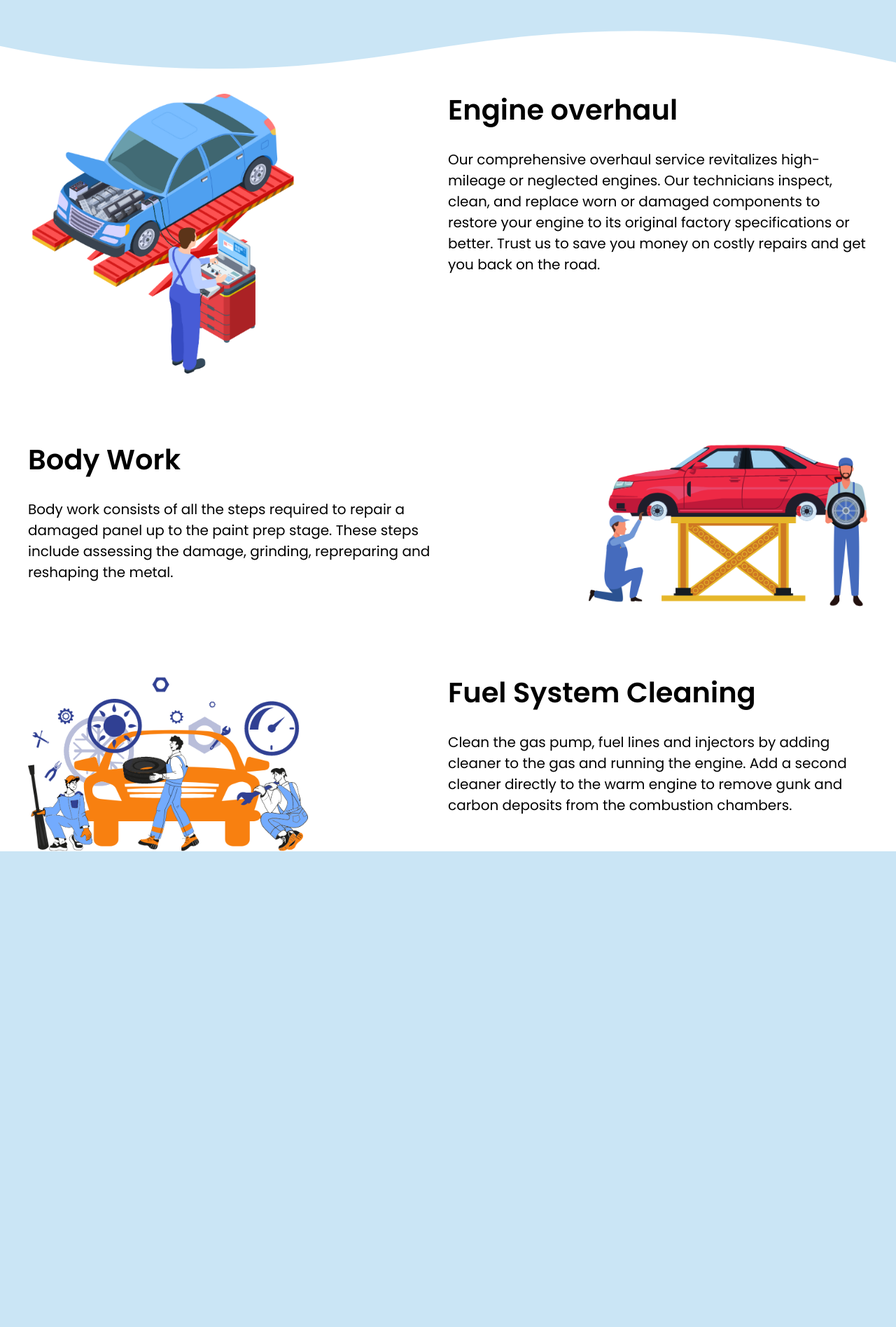
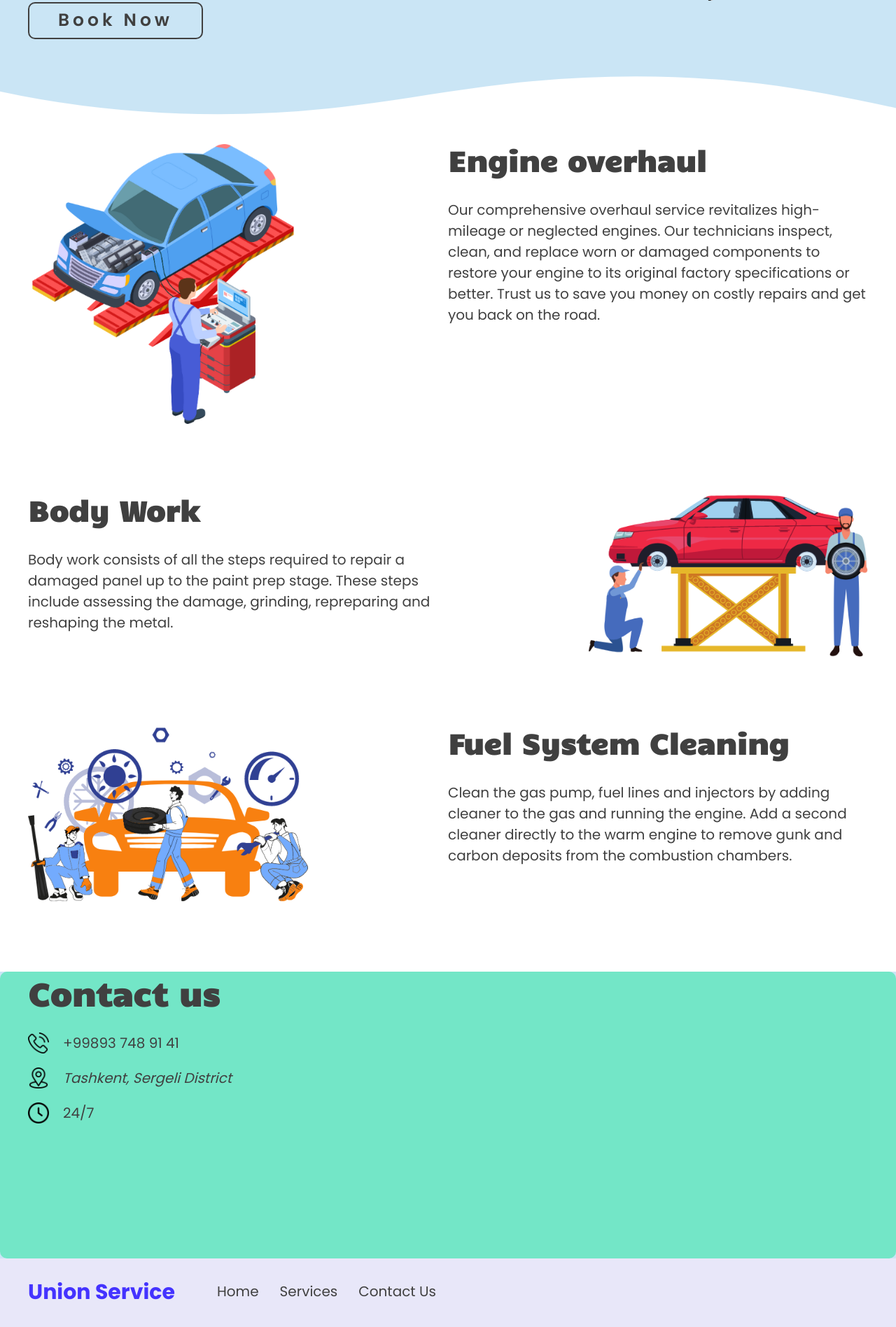
Before and after one commit to Mirjalol49/Union-Service, a plain HTML site: page index.html in a window 1280 px wide. Shown: the part 517-2414 px from the top of the page at 70% size. Before the commit the page ends 1734 px from the top, so only its background shows below. Drawn offline with nearby package versions, Linux system fonts and the light colour scheme.

Commit message:
Desktop version is fully done

```diff
--- a/css/main.css
+++ b/css/main.css
@@ -1,49 +1,76 @@
 /* poppins-regular - latin */
+
 @font-face {
-    font-display: swap; /* Check https://developer.mozilla.org/en-US/docs/Web/CSS/@font-face/font-display for other options. */
+  font-display: swap;
+  /* Check https://developer.mozilla.org/en-US/docs/Web/CSS/@font-face/font-display for other options. */
   font-family: 'Poppins';
   font-style: normal;
   font-weight: 400;
-    src: url('../fonts/poppins-v20-latin-regular.woff2') format('woff2'), /* Chrome 36+, Opera 23+, Firefox 39+ */
-    url('../fonts/poppins-v20-latin-regular.woff') format('woff'); /* Chrome 5+, Firefox 3.6+, IE 9+, Safari 5.1+ */
+  src: url('../fonts/poppins-v20-latin-regular.woff2') format('woff2'),
+  url('../fonts/poppins-v20-latin-regular.woff') format('woff');
+  /* Chrome 5+, Firefox 3.6+, IE 9+, Safari 5.1+ */
 }
+
 /* poppins-600 - latin */
+
 @font-face {
-    font-display: swap; /* Check https://developer.mozilla.org/en-US/docs/Web/CSS/@font-face/font-display for other options. */
+  font-display: swap;
+  /* Check https://developer.mozilla.org/en-US/docs/Web/CSS/@font-face/font-display for other options. */
   font-family: 'Poppins';
   font-style: normal;
   font-weight: 600;
-    src: url('../fonts/poppins-v20-latin-600.woff2') format('woff2'), /* Chrome 36+, Opera 23+, Firefox 39+ */
-    url('../fonts/poppins-v20-latin-600.woff') format('woff'); /* Chrome 5+, Firefox 3.6+, IE 9+, Safari 5.1+ */
+  src: url('../fonts/poppins-v20-latin-600.woff2') format('woff2'),
+  url('../fonts/poppins-v20-latin-600.woff') format('woff');
+  /* Chrome 5+, Firefox 3.6+, IE 9+, Safari 5.1+ */
 }
+
 /* poppins-700 - latin */
+
 @font-face {
-    font-display: swap; /* Check https://developer.mozilla.org/en-US/docs/Web/CSS/@font-face/font-display for other options. */
+  font-display: swap;
+  /* Check https://developer.mozilla.org/en-US/docs/Web/CSS/@font-face/font-display for other options. */
   font-family: 'Poppins';
   font-style: normal;
   font-weight: 700;
-    src: url('../fonts/poppins-v20-latin-700.woff2') format('woff2'), /* Chrome 36+, Opera 23+, Firefox 39+ */
-    url('../fonts/poppins-v20-latin-700.woff') format('woff'); /* Chrome 5+, Firefox 3.6+, IE 9+, Safari 5.1+ */
+  src: url('../fonts/poppins-v20-latin-700.woff2') format('woff2'),
+  url('../fonts/poppins-v20-latin-700.woff') format('woff');
+  /* Chrome 5+, Firefox 3.6+, IE 9+, Safari 5.1+ */
 }
-*{
+
+/* candal-regular - latin */
+@font-face {
+  font-display: swap; /* Check https://developer.mozilla.org/en-US/docs/Web/CSS/@font-face/font-display for other options. */
+  font-family: 'Candal';
+  font-style: normal;
+  font-weight: 400;
+  src: url('../fonts/candal-v15-latin-regular.woff2') format('woff2'), /* Chrome 36+, Opera 23+, Firefox 39+ */
+  url('../fonts/candal-v15-latin-regular.woff') format('woff'); /* Chrome 5+, Firefox 3.6+, IE 9+, Safari 5.1+ */
+}
+
+* {
   box-sizing: border-box;
 }
+
 /* GENERAL */
+
 *,
 *::before,
-*::after{
+*::after {
   box-sizing: inherit;
 }
-html{
+
+html {
   height: 100%;
   box-sizing: border-box;
   scroll-behavior: smooth;
 }
-img{
+
+img {
   display: block;
   height: auto;
 }
-body{
+
+body {
   display: flex;
   flex-direction: column;
   height: 100%;
@@ -51,10 +78,10 @@ body{
   padding: 0;
   font-family: "Poppins", "Arial", sans-serif;
   background-color: #CAE5F5;
-
 }
 
 /* VISUALLY-HIDDEN */
+
 .visually-hidden {
   position: absolute;
   width: 1px;
@@ -69,7 +96,8 @@ body{
 }
 
 /* CONTAINER */
-.container{
+
+.container {
   max-width: 1240px;
   margin-right: auto;
   margin-left: auto;
@@ -78,7 +106,8 @@ body{
 }
 
 /* STICKY-FOOTER */
-.site-main{
+
+.site-main {
   flex-grow: 1;
 }
 
@@ -88,6 +117,7 @@ body{
   margin-top: 30px;
   margin-bottom: 80px;
 }
+
 .site-header__box {
   display: flex;
   align-items: center;
@@ -106,8 +136,6 @@ body{
   align-items: center;
   margin: 0;
   list-style: none;
-
-
 }
 
 .site-header__item:not(:last-child) {
@@ -119,17 +147,16 @@ body{
   text-decoration: none;
   font-weight: 600;
   font-size: 20px;
-    color: #0A0C10;
+  color: #404040;
   background-color: #fff;
   padding: 5px;
   border-radius: 10px;
   border: 2.5px solid transparent;
+  transition: 0.3s ease-in-out;
+}
 
-    transition: 0.3s ease-in-out;
-
-}
 .site-header__link:hover {
-    border: 2.5px solid #000;
+  border: 2.5px solid #404040
 }
 
 .site-header__link:active {
@@ -137,6 +164,7 @@ body{
 }
 
 /* scroll bar */
+
 body::-webkit-scrollbar {
   width: 15px;
   height: 5px;
@@ -157,6 +185,7 @@ body::-webkit-scrollbar-thumb:hover {
 }
 
 /* top progress */
+
 #progress {
   position: fixed;
   bottom: 20px;
@@ -168,8 +197,9 @@ body::-webkit-scrollbar-thumb:hover {
   border-radius: 50%;
   box-shadow: 0 0 10px rgba(0, 0, 0, 0.2);
   cursor: pointer;
+  z-index: 1;
+}
 
-}
 #progress-value {
   display: block;
   height: calc(100% - 15px);
@@ -180,7 +210,6 @@ body::-webkit-scrollbar-thumb:hover {
   place-items: center;
   font-size: 35px;
   color: #001a2e;
-
 }
 
 /* HEADER STYLE END  */
@@ -188,6 +217,7 @@ body::-webkit-scrollbar-thumb:hover {
 /* MAIN STYLE START  */
 
 /* HERO SECTION STYLE START */
+
 .hero-section {
   background-color: #CAE5F5;
 }
@@ -203,17 +233,20 @@ body::-webkit-scrollbar-thumb:hover {
 }
 
 .hero-section__title {
+  font-family: 'Candal', Arial, Helvetica, sans-serif;
   margin-top: 0;
   margin-bottom: 25px;
   font-size: 45px;
-    color: #0A0C10;
+  color: #404040;
+  line-height: 1.3;
+  letter-spacing: 3px;
 }
 
 .hero-section__info {
   margin-top: 0;
   margin-bottom: 25px;
   max-width: 500px;
-    color: #0A0C10;
+  color: #404040;
   line-height: 1.5;
   font-weight: 400;
   font-size: 20px;
@@ -232,11 +265,12 @@ body::-webkit-scrollbar-thumb:hover {
   letter-spacing: 5px;
   border: 2px solid transparent;
   border-radius: 10px;
-    border-color: #000;
-    color: #000;
+  border-color:#404040;
+  color: #404040;
   background: transparent;
   font-weight: 600;
   transition: 0.3s ease-in-out;
+  text-decoration: none;
 }
 
 .hero-section__btn:hover {
@@ -252,7 +286,7 @@ body::-webkit-scrollbar-thumb:hover {
 
 .custom-shape-divider-top-1682578537 {
   position: absolute;
-    top: 560px;
+  top: 625px;
   left: 0;
   bottom: 0;
   width: 100%;
@@ -278,6 +312,7 @@ body::-webkit-scrollbar-thumb:hover {
 /* HERO SECTION STYLE END */
 
 /* SERVICE SECTION STYLE START */
+
 .service-section {
   margin-top: 150px;
   background-color: #ffffff;
@@ -287,19 +322,24 @@ body::-webkit-scrollbar-thumb:hover {
   display: flex;
   justify-content: space-between;
 }
+
 .serivice-section__textbox {
   width: 600px;
 }
+
 .service-section__title {
+  font-family: 'Candal', Arial, Helvetica, sans-serif;
   margin-top: 0;
   font-weight: 600;
   font-size: 40px;
+  color: #404040;
 }
 
 .service-section__info {
   margin: 0;
   line-height: 1.5;
   font-size: 20px;
+  color: #404040;
 }
 
 /* SERVICE SECTION STYLE END */
@@ -309,6 +349,7 @@ body::-webkit-scrollbar-thumb:hover {
 .bodywork-section {
   padding-top: 100px;
   background-color: #fff;
+
 }
 
 .bodywork-section__box {
@@ -321,16 +362,20 @@ body::-webkit-scrollbar-thumb:hover {
 }
 
 .bodywork-section__title {
+  font-family: 'Candal', Arial, Helvetica, sans-serif;
   margin-top: 0;
   font-weight: 600;
   font-size: 40px;
+  color: #404040;
 }
 
 .bodywork-section__info {
   margin: 0;
   line-height: 1.5;
   font-size: 20px;
+  color: #404040;
 }
+
 /* BODYWORK SECTION STYLE END */
 
 /* FUEL SYSYTEM SECTION STYLE START */
@@ -338,6 +383,7 @@ body::-webkit-scrollbar-thumb:hover {
 .fuel-system-section {
   padding-top: 100px;
   background-color: #fff;
+  padding-bottom: 100px;
 }
 
 .fuel-system-section__box {
@@ -350,21 +396,158 @@ body::-webkit-scrollbar-thumb:hover {
 }
 
 .fuel-system-section__title {
+  font-family: 'Candal', Arial, Helvetica, sans-serif;
   margin-top: 0;
   font-weight: 600;
   font-size: 40px;
+  color: #404040;
 }
 
 .fuel-system-section__info {
   margin: 0;
   line-height: 1.5;
   font-size: 20px;
+  color: #404040;
 }
+
 /* FUEL SYSTEM SECTION STYLE END */
 
 /* CUSTOMERS FEEBACK SECTION STYLE END */
+.customers-section {
+  padding-top: 100px;
+  padding-bottom: 100px;
+  background-color: #fff;
+}
+
+.customers-section__main-title {
+  font-family: 'Candal', Arial, Helvetica, sans-serif;
+  text-align: center;
+  margin-top: 0;
+  font-size: 50px;
+  color: rgb(109, 109, 109);
+  letter-spacing: 5px;
+}
+
+
+.item {
+
+
+  background-color: #CAE5F5;
+  padding: 10px;
+  border-radius: 10px;
+  text-align: center;
+  margin: 0 20px;
+  transition: transform 0.5s;
+
+}
+
+.item:hover {
+  cursor: pointer;
+
+
+
+}
+
+
+
 
 
 /* CUSTOMERS FEEBACK SECTION STYLE END */
 
+/* CONTACT SECTION STYLE START */
+.contact-section {
+
+  background-color: #73e6c7;
+
+  padding: 5px 0;
+  border-radius: 10px;
+}
+
+.contact-section__box {
+  display: flex;
+  justify-content: space-between;
+}
+
+.contact-section__startbox {
+ display: flex;
+ flex-direction: column;
+}
+
+.contact-section__title {
+  font-family: 'Candal', Arial, Helvetica, sans-serif;
+  color: #404040;
+  font-size: 45px;
+  margin-top: 0;
+  margin-bottom: 10px;
+}
+
+.contact-section-startbox__innerbox {
+  display: flex;
+  align-items: center;
+  margin-top: 20px;
+
+  }
+
+  .contact-section-startbox__phone {
+
+  text-decoration: none;
+  color: #404040;
+  font-size: 20px;
+  margin-left: 20px;
+  cursor: pointer;
+
+}
+
+.contact-section-startbox__address {
+  color: #404040;
+  font-size: 20px;
+  margin-left: 20px;
+  cursor: pointer;
+
+}
+
+.contact-section__time {
+  color: #404040;
+  font-size: 20px;
+  margin-left: 20px;
+  cursor: pointer;
+}
+
+.contact-section__map {
+  border-radius: 10px;
+
+}
+
+
+
+/* CONTACT SECTION STYLE END */
 /* MAIN STYLE END  */
+
+/* SITE FOOTER START */
+.site-footer {
+  padding: 20px 0 50px 0;
+  background-color: #e8e7f9
+}
+
+.site-footer__box {
+  display: flex;
+  align-items: center;
+}
+
+.site-footer__list {
+  padding: 0;
+  list-style: none;
+  display: flex;
+  margin-left: 60px;
+}
+
+.site-footer__item:not(:last-child){
+  margin-right: 30px;
+
+}
+.site-footer__link {
+  text-decoration: none;
+  font-size: 20px;
+  color: #404040;
+}
+/* SITE FOOTER END */
--- a/index.html
+++ b/index.html
@@ -8,7 +8,6 @@
   <title>Union Service</title>
   <link rel="stylesheet" href="https://cdnjs.cloudflare.com/ajax/libs/OwlCarousel2/2.3.4/assets/owl.theme.default.min.css" integrity="sha512-sMXtMNL1zRzolHYKEujM2AqCLUR9F2C4/05cdbxjjLSRvMQIciEPCQZo++nk7go3BtSuK9kfa/s+a4f4i5pLkw==" crossorigin="anonymous" referrerpolicy="no-referrer" />
   <link rel="stylesheet" href="https://cdnjs.cloudflare.com/ajax/libs/OwlCarousel2/2.3.4/assets/owl.carousel.min.css" integrity="sha512-tS3S5qG0BlhnQROyJXvNjeEM4UpMXHrQfTGmbQ1gKmelCxlSEBUaxhRBj/EFTzpbP4RVSrpEikbmdJobCvhE3g==" crossorigin="anonymous" referrerpolicy="no-referrer" />
-    <link href="https://unpkg.com/aos@2.3.1/dist/aos.css" rel="stylesheet">
   <link rel="stylesheet" href="./css/normalize.css">
   <link rel="stylesheet" href="./css/main.css">
 </head>
@@ -41,28 +40,23 @@
       </div>
     </div>
   </header>
+
   <!-- Header finish -->
 
   <!-- Main start -->
   <main class="site-main">
+
     <!-- Hero section start  -->
-        <section  class="hero-section">
+    <section class="hero-section">
       <div class="container">
         <div class="hero-section__box">
-                    <div class="hero-section__textbox" data-aos="fade-right"
-                    data-aos-anchor="#example-anchor"
-                    data-aos-offset="500"
-                    data-aos-duration="1500"  animated>
+          <div class="hero-section__textbox">
             <h1 class="hero-section__title">Expert Car Repair for Your Safety on the Road</h1>
-                    <p class="hero-section__info">Our car repair service offers top-quality repairs using state-of-the-art tools. Our skilled technicians prioritize your safety and strive to exceed your expectations. Trust us for quick and reliable repairs for worry-free driving.</p>
-                    <button  class="hero-section__btn" type="button">Book Now</button>
+            <p class="hero-section__info">Union Service repairs cars and big machines. We offer many services to keep your vehicles running well. Our team is skilled and uses the latest tools to fix problems quickly. We provide good and affordable repair services.</p>
+            <a  class="hero-section__btn" href="#contact-sectionid" role="button">Book Now</a>
           </div>
-                <img data-aos="fade-left"
-                data-aos-anchor="#example-anchor"
-                data-aos-offset="500"
-                data-aos-duration="1500"  animated src="./img/heroimg2cropped.png" alt="a person who is reparing a car" width="500px" height="500px">
+          <img src="./img/heroimg2cropped.png" alt="a person who is reparing a car" width="500px" height="500px">
         </div>
-
       </div>
       <div class="custom-shape-divider-top-1682578537">
         <svg data-name="Layer 1" xmlns="http://www.w3.org/2000/svg" viewBox="0 0 1200 120" preserveAspectRatio="none">
@@ -70,111 +64,103 @@
         </svg>
       </div>
     </section>
+
     <!-- Hero section finish  -->
 
     <!-- Service section start  -->
     <section id="services" class="service-section">
-
       <div class="container">
         <div class="service-section__box">
-                <img data-aos="fade-right"
-                data-aos-duration="800"
-                animated src="./img/enginecheck.png" alt="engine checking" width="400" height="400">
-                <div data-aos="fade-left"
-                data-aos-duration="800"  animated class="serivice-section__textbox">
+          <img src="./img/enginecheck.png" alt="engine checking" width="400" height="400">
+          <div  animated class="serivice-section__textbox">
             <h2 class="service-section__title">Engine overhaul</h2>
             <p class="service-section__info">Our comprehensive overhaul service revitalizes high-mileage or neglected engines. Our technicians inspect, clean, and replace worn or damaged components to restore your engine to its original factory specifications or better. Trust us to save you money on costly repairs and get you back on the road.</p>
           </div>
         </div>
       </div>
+    </section>
 
-
-</section>
     <!-- Service section finish  -->
 
     <!-- Body work section start  -->
     <section class="bodywork-section">
       <div class="container">
         <div class="bodywork-section__box">
-            <div data-aos="fade-right"
-            data-aos-duration="800"
-            animated class="bodywork-section__textbox">
+          <div  animated class="bodywork-section__textbox">
             <h2 class="bodywork-section__title">Body Work</h2>
             <p class="bodywork-section__info">Body work consists of all the steps required to repair a damaged panel up to the paint prep stage. These steps include assessing the damage, grinding, repreparing and reshaping the metal.</p>
           </div>
-        <img data-aos="fade-left"
-        data-aos-duration="800"
-        animated src="./img/bodywork.png" alt="two men are fixing a car" width="400" height="400">
+          <img  src="./img/bodywork.png" alt="two men are fixing a car" width="400" height="400">
         </div>
       </div>
     </section>
+
     <!-- Body work section finish  -->
 
     <!-- Fuel system section start  -->
     <section class="fuel-system-section">
       <div class="container">
         <div class="fuel-system-section__box">
-            <img data-aos="fade-right"
-            data-aos-duration="800"
-            animated src="./img/heroimgcropped.png" alt="3 men are fixing and reparing a car" width="400" height="400">
-            <div data-aos="fade-left"
-            data-aos-duration="800"
-            animated class="fuel-system-section__textbox">
+          <img src="./img/heroimgcropped.png" alt="3 men are fixing and reparing a car" width="400" height="400">
+          <div class="fuel-system-section__textbox">
             <h2 class="fuel-system-section__title">Fuel System Cleaning</h2>
             <p class="fuel-system-section__info">Clean the gas pump, fuel lines and injectors by adding cleaner to the gas and running the engine. Add a second cleaner directly to the warm engine to remove gunk and carbon deposits from the combustion chambers.</p>
           </div>
         </div>
       </div>
+    </section>
 
-</section>
     <!-- Fuel system section finish  -->
 
-<!--Customers Feedback section start -->
-<section class="customers-section">
-    <!-- <div class="owl-carousel owl-theme">
-        <div class="item">
-            <div class="card1"><h2 class="customers-section__title">Mirjalol Shamsiddinov</h2>
-                <p class="customers-section__info">The Union serivice is teh best service, they focus on quality</p>
+    <!-- Contact section  start-->
+    <section class="contact-section">
+      <div class="container">
+        <div class="contact-section__box">
+          <div class="contact-section__startbox">
+            <h2 id="contact-sectionid" class="contact-section__title">Contact us</h2>
+            <div class="contact-section-startbox__innerbox">
+              <img class="cellphone" src="./img/phone-call.png" alt="cellphone" width="30" height="30">
+              <a class="contact-section-startbox__phone" href="tel:998937489141">+99893 748 91 41</a>
+            </div>
+            <div class="contact-section-startbox__innerbox">
+              <img src="./img/location.png" alt="location icon" width="30" height="30">
+              <address class="contact-section-startbox__address">Tashkent, Sergeli District</address>
+            </div>
+            <div class="contact-section-startbox__innerbox">
+              <img src="./img/clock.png" alt="clock icon" width="30" height="30">
+              <time class="contact-section__time" datetime="24/7">24/7</time>
             </div>
           </div>
-        <div class="item">
-            <div class="card1"><h2 class="customers-section__title">Mirjalol Shamsiddinov</h2>
-                <p class="customers-section__info">The Union serivice is teh best service, they focus on quality</p>
+          <iframe class="contact-section__map" src="https://yandex.com/map-widget/v1/?feedback=other%2Fadd&feedback-context=toponym.add_object&l=mrcpe&ll=69.278451%2C41.304496&z=13.45" width="560" height="400" frameborder="0" allowfullscreen="true" style="position:relative;"></iframe>
         </div>
       </div>
-        <div class="item">
-            <div class="card1"><h2 class="customers-section__title">Mirjalol Shamsiddinov</h2>
-                <p class="customers-section__info">The Union serivice is teh best service, they focus on quality</p>
-            </div>
-        </div>
-        <div class="item">
-            <div class="card1"><h2 class="customers-section__title">Mirjalol Shamsiddinov</h2>
-                <p class="customers-section__info">The Union serivice is teh best service, they focus on quality</p>
-            </div>
-        </div>
-        <div class="item">
-            <div class="card1"><h2 class="customers-section__title">Mirjalol Shamsiddinov</h2>
-                <p class="customers-section__info">The Union serivice is teh best service, they focus on quality</p>
-            </div>
-        </div>
-        <div class="item">
-            <div class="card1"><h2 class="customers-section__title">Mirjalol Shamsiddinov</h2>
-                <p class="customers-section__info">The Union serivice is teh best service, they focus on quality</p>
-            </div>
-        </div>
-    </div> -->
+    </section>
+    <!-- Contact section  end-->
+  </main>
 
-
-</section>
-<!-- Customers Feedback section  end-->
-
-</main>
   <!-- Main finish  -->
 
   <!-- Footer start -->
   <footer class="site-footer">
+    <div class="container">
+      <div class="site-footer__box">
+        <a class="site-header__logolink" href="index.html">Union Service</a>
+        <ul class="site-footer__list">
+          <li class="site-footer__item">
+            <a class="site-footer__link" href="index.html">Home</a>
+          </li>
+          <li class="site-footer__item">
+            <a class="site-footer__link" href="#services">Services</a>
+          </li>
+          <li class="site-footer__item">
+            <a class="site-footer__link" href="#contact-sectionid">Contact Us</a>
+          </li>
+        </ul>
+      </div>
+    </div>
 
   </footer>
+
   <!-- Footer finish -->
   <script src="https://cdnjs.cloudflare.com/ajax/libs/jquery/3.6.4/jquery.min.js" integrity="sha512-pumBsjNRGGqkPzKHndZMaAG+bir374sORyzM3uulLV14lN5LyykqNk8eEeUlUkB3U0M4FApyaHraT65ihJhDpQ==" crossorigin="anonymous" referrerpolicy="no-referrer"></script>
   <script src="https://cdnjs.cloudflare.com/ajax/libs/OwlCarousel2/2.3.4/owl.carousel.min.js" integrity="sha512-bPs7Ae6pVvhOSiIcyUClR7/q2OAsRiovw4vAkX+zJbw3ShAeeqezq50RIIcIURq7Oa20rW2n2q+fyXBNcU9lrw==" crossorigin="anonymous" referrerpolicy="no-referrer"></script>
```
Also changed, not shown: js/app.js (+2 -22 lines), fonts/candal-v15-latin-regular.woff (added), fonts/candal-v15-latin-regular.woff2 (added), img/12.svg (added), img/clock.png (added), img/icons/phone-call.png (added), img/icons/svgcontact.svg (added), img/location.png (added), img/phone-call.png (added), img/truck.jpg (added). Lines whose indentation alone changed are shown as unchanged.
